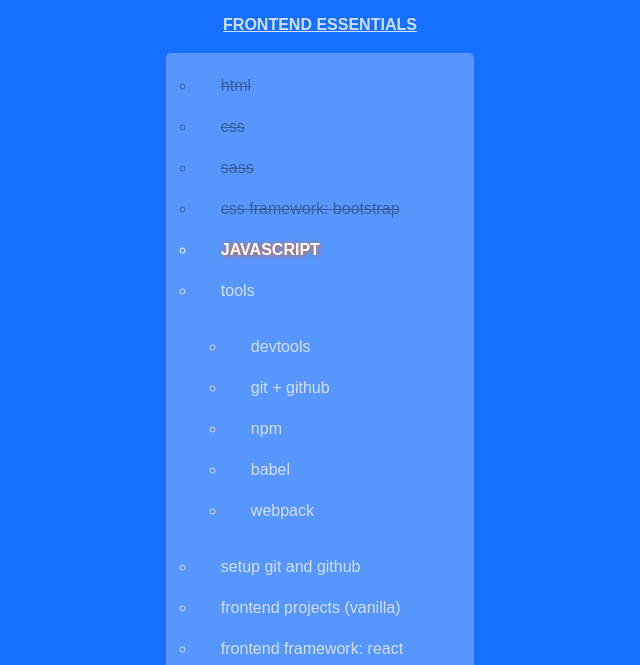
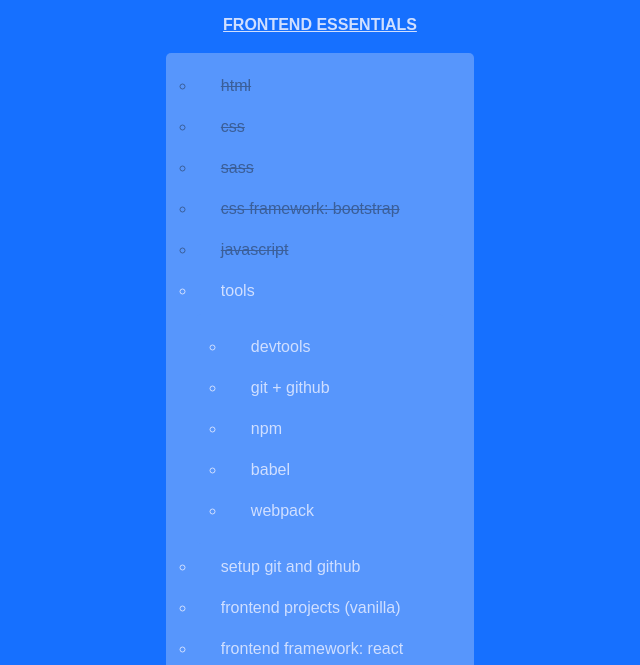
Before and after one commit to damckerr/roadmap, a plain HTML site: page index.html in a window 1280 px wide. Shown: the part 135-800 px from the top of the page, without its empty margins (320-960 px from the left). Drawn offline with Linux system fonts and the light colour scheme.

Commit message:
Update index.html

```diff
--- a/index.html
+++ b/index.html
@@ -19,7 +19,7 @@
           <li class="done">CSS</li>
           <li class="done">SASS</li>
           <li class="done">CSS FRAMEWORK: BOOTSTRAP</li>
-          <li class="current">JAVASCRIPT</li>
+          <li class="done">JAVASCRIPT</li>
           <li class="">TOOLS</li>
           <ol>
             <li>DEVTOOLS</li>
```
